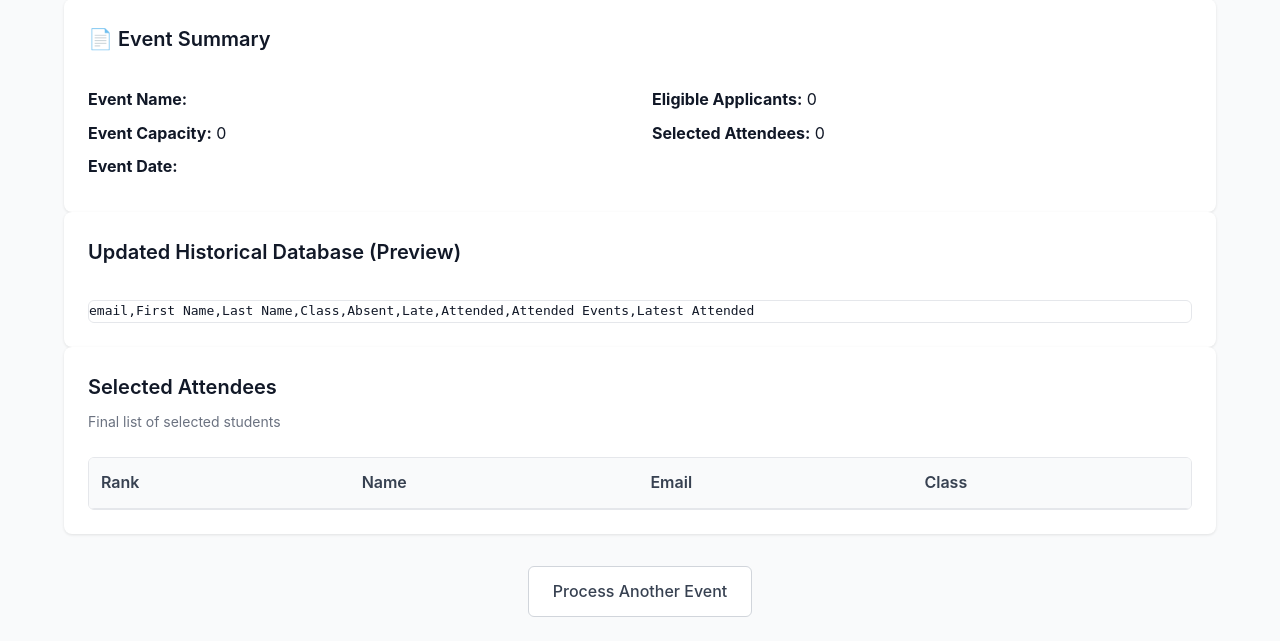
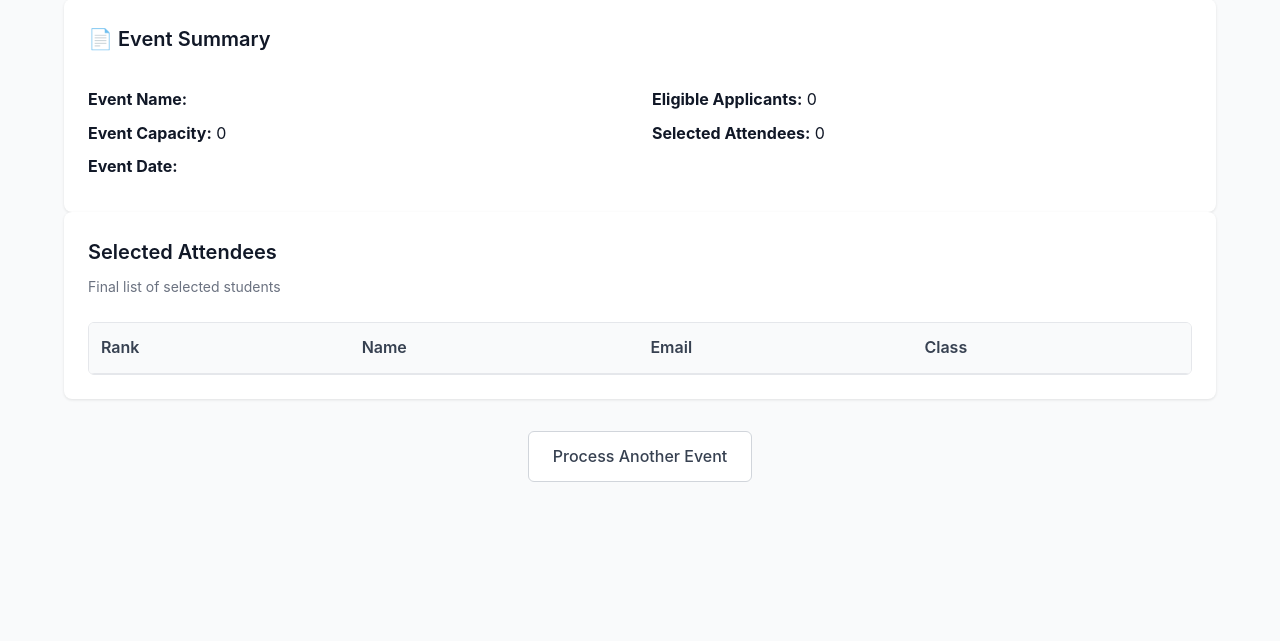
Before and after one commit to Asuka1010/event_raffle, a Django app: page /results/ in a window 1280 px wide. Shown: the part 363-1004 px from the top of the page. After the commit the page ends 845 px from the top, so only its background shows below. Run offline with Django 5.2, Linux system fonts and the light colour scheme; the visitor is signed in with stand-in values (Sample User, id 1); data comes from the database, SQL or seed files in the repository; lists and menus that the app fills with data are empty.

Commit message:
Update results.html

```diff
--- a/raffle/templates/raffle/results.html
+++ b/raffle/templates/raffle/results.html
@@ -44,18 +44,6 @@
 
 <!-- Download buttons removed per UX requirement -->
 
-{% if request.session.raffle_updated_history_csv %}
-<div class="card">
-  <div class="card-header">
-    <h3>Updated Historical Database (Preview)</h3>
-  </div>
-  <div class="card-content">
-    <div class="table-container" style="max-height: 300px; overflow: auto;">
-      <pre style="white-space: pre;">{{ request.session.raffle_updated_history_csv }}</pre>
-    </div>
-  </div>
-</div>
-{% endif %}
 
 <div class="card">
   <div class="card-header">
@@ -88,9 +76,6 @@
   </div>
 </div>
 
-{% if updated_history_rows %}
-{# Historical DB preview removed as requested #}
-{% endif %}
 
 <div class="button-container">
   <a href="{% url 'raffle:upload' %}" class="btn btn-secondary">Process Another Event</a>
```
